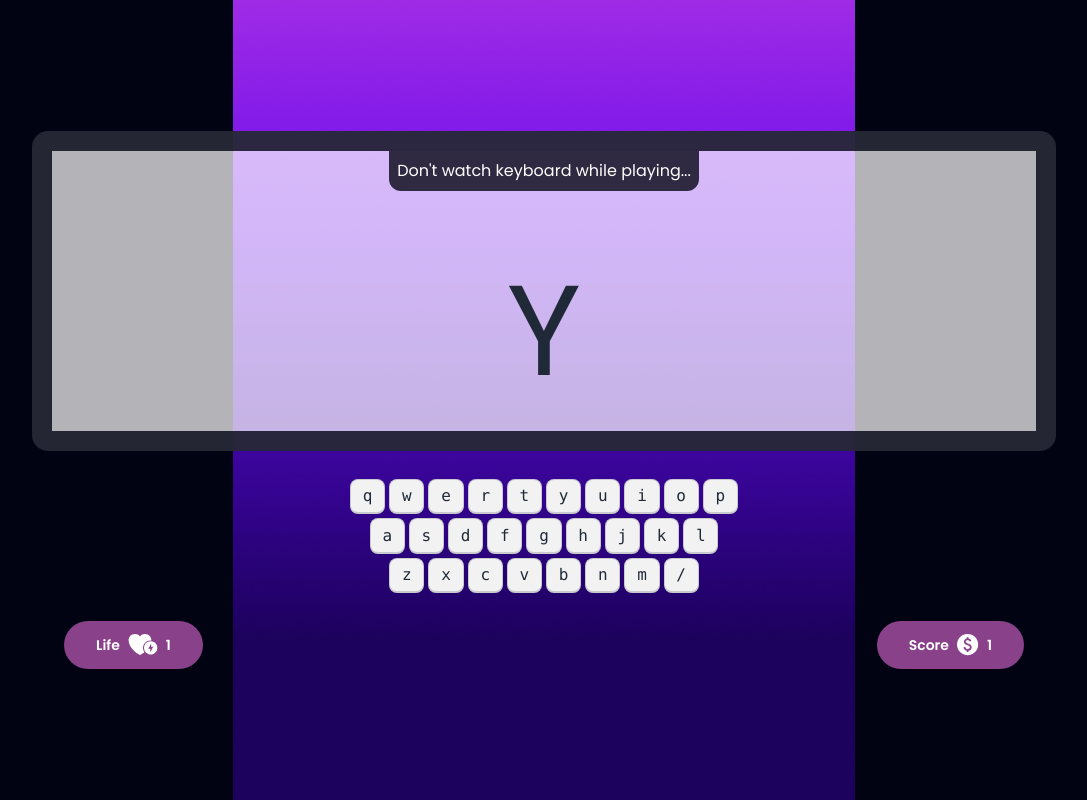
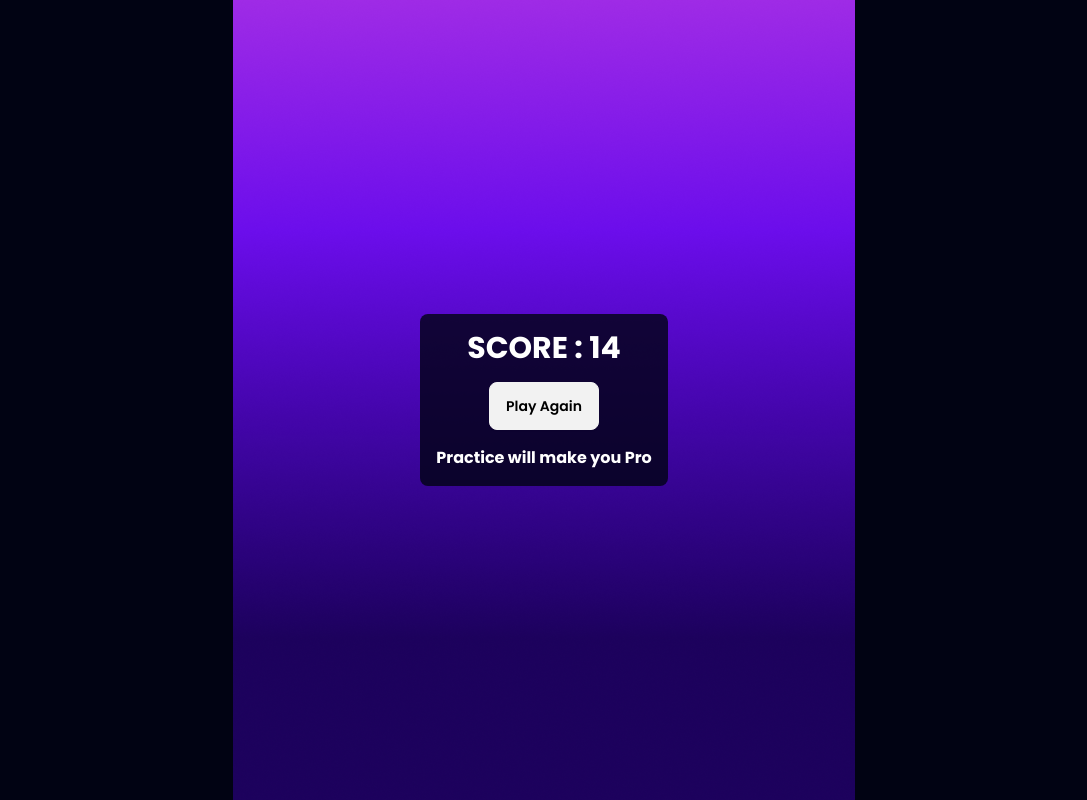
Before and after one commit to NAHID-BISWAS-ZIHAD/alpha-clash-pro, a plain HTML site: page index.html in a window 1280 px wide. Shown: the whole page, without its empty margins (96-1183 px from the left). Drawn offline with nearby package versions, Linux system fonts and the light colour scheme.

Commit message:
Alhamdulillah disign done

```diff
--- a/index.html
+++ b/index.html
@@ -20,7 +20,7 @@
             <button class="btn">Play Now</button>
         </section>
         <!-- Play ground start -->
-        <section class="play-ground min-h-screen gap-6 flex flex-col justify-center items-center">
+        <section class="play-ground min-h-screen gap-6 flex flex-col justify-center items-center hidden">
             <!-- screen start -->
             <div
                 class="artboard artboard-horizontal phone-6 border-[20px] border-[#010313CC] bg-[#FFFFFFB3] rounded-2xl ">
@@ -81,8 +81,15 @@
                 </button>
             </div>
         </section>
-        <section class="score">
-
+        <section class="score flex flex-col justify-center items-center min-h-screen">
+            <div class="font-bold text-white bg-[#010313CC] p-4 text-center rounded-lg space-y-4">
+                <h1 class="text-3xl">
+                    SCORE :
+                    <span>14</span>
+                </h1>
+                <button class="btn text-black">Play Again</button>
+                <p>Practice will make you Pro</p>
+            </div>
         </section>
     </main>
 </body>
```
